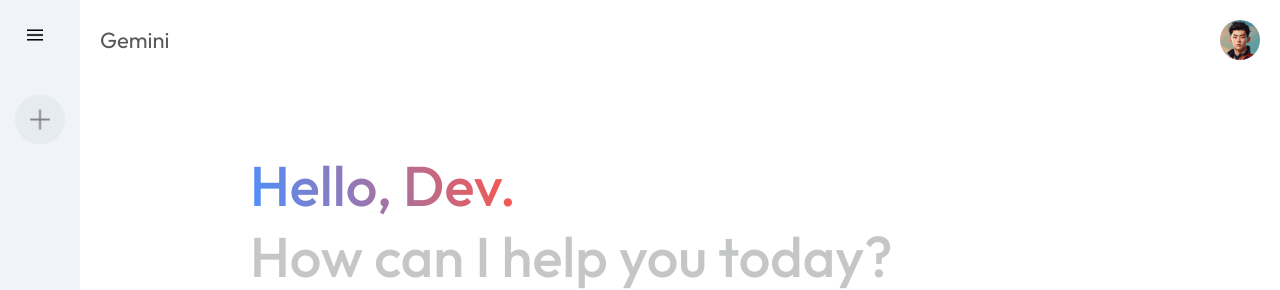
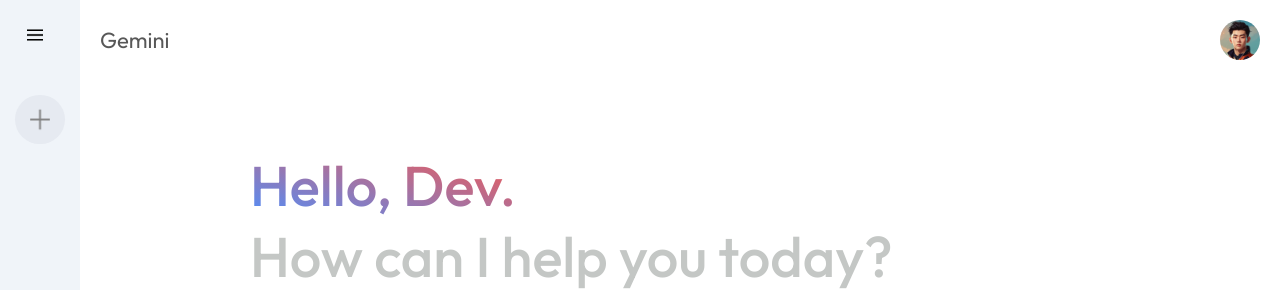
Before and after one commit to swe-robertkibet/gemini-clone, a React (Vite) app: page / in a window 1280 px wide. Shown: the top 290 px of the page. Built offline with nearby package versions, Linux system fonts and the light colour scheme.

Commit message:
Update main section - added Fallback for browsers that don't support background-clip: text

```diff
--- a/src/components/Main/Main.css
+++ b/src/components/Main/Main.css
@@ -32,10 +32,19 @@
   padding: 20px;
 }
 
-.main .greet span {
+/* .main .greet span {
   background: -webkit-linear-gradient(16deg, #4b90ff, #ff5546);
   -webkit-background-clip: text;
   -webkit-text-fill-color: transparent;
+} */
+
+.main .greet span {
+  background: -webkit-linear-gradient(16deg, #4b90ff, #ff5546);
+  background: linear-gradient(16deg, #4b90ff, #ff5546);
+  -webkit-background-clip: text;
+  background-clip: text;
+  -webkit-text-fill-color: transparent;
+  color: transparent; /* Fallback for browsers that don't support background-clip: text */
 }
 
 .main .cards {
```
